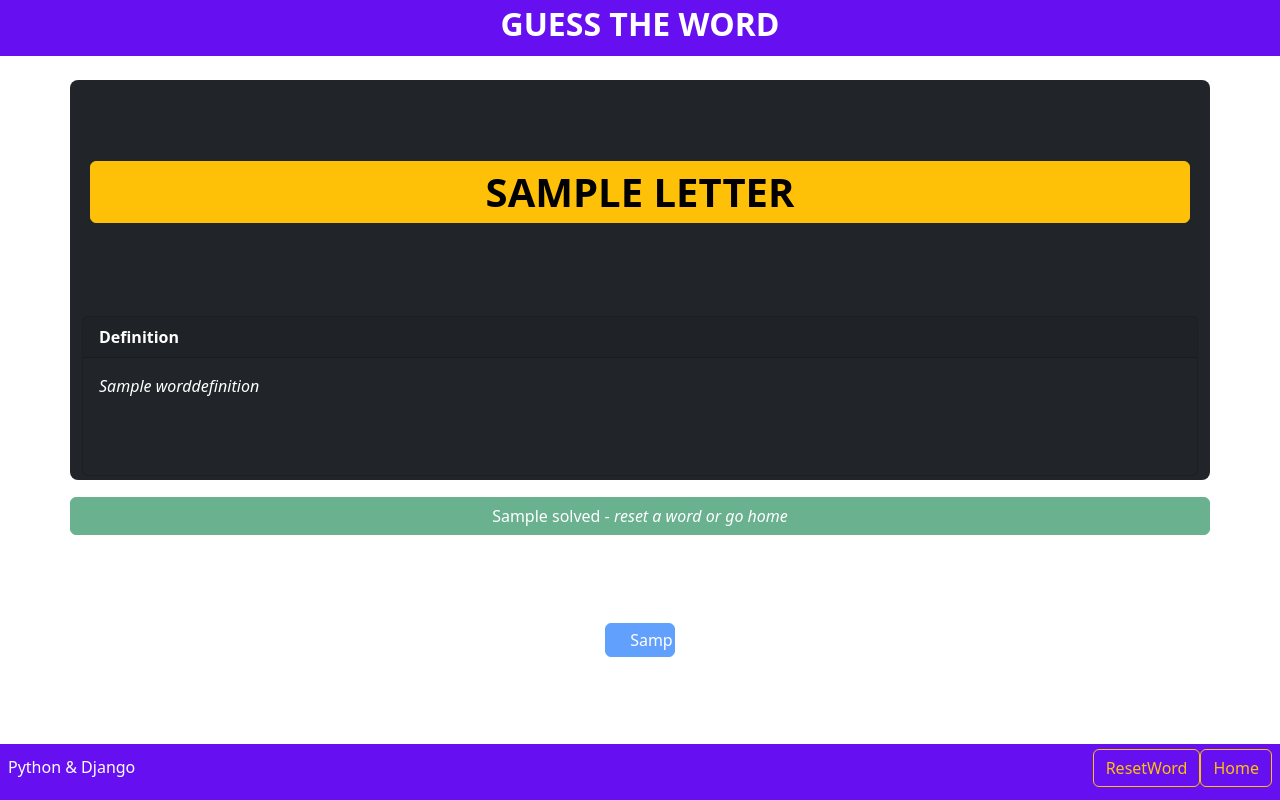
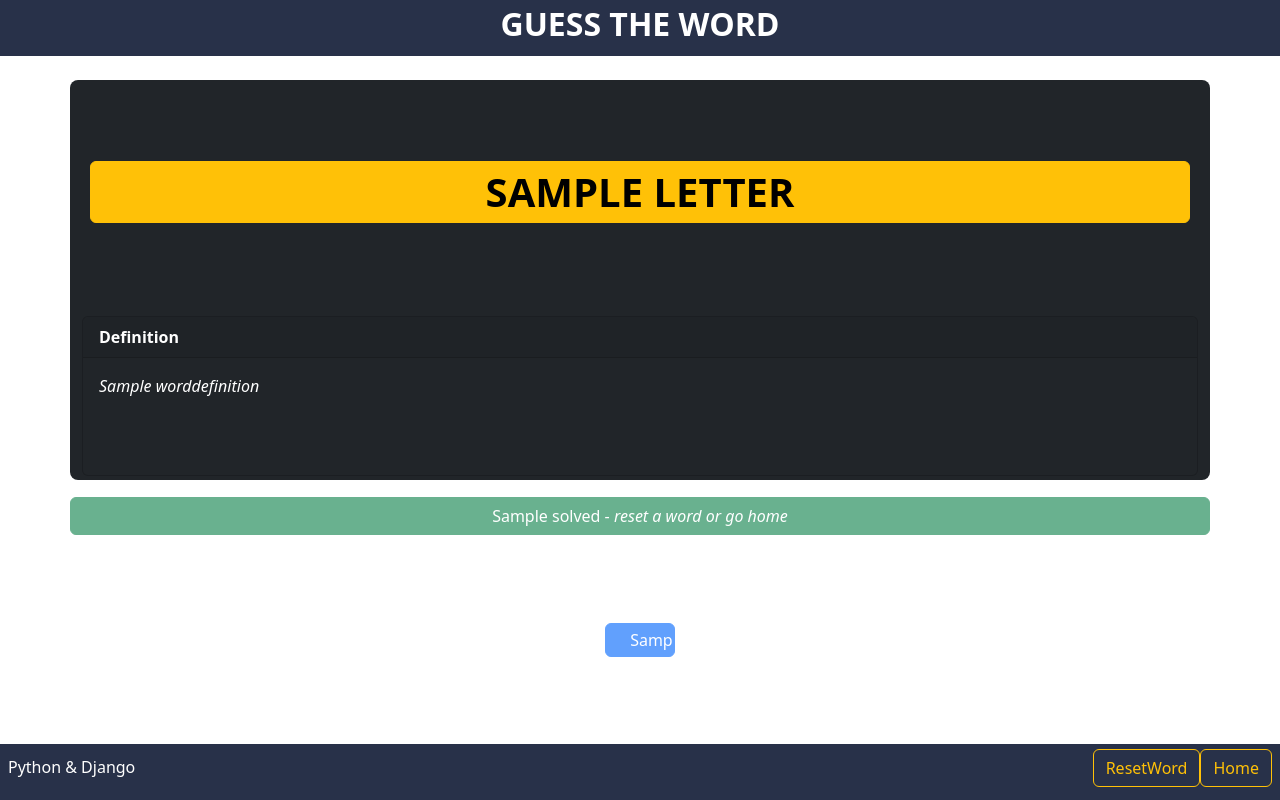
Before and after one commit to LNMIG/Games_Python, a Django app: template templates/guesstheword/home.html in a window 1280 px wide. Run offline with Django 4.2, Linux system fonts and the light colour scheme; the template is opened without the code that fills it: most values are stand-ins (such as "Sample title", 1, 10 or a date in 2020).

Commit message:
Change: footer, header background color

```diff
--- a/static/guesstheword/css/guesstheword.css
+++ b/static/guesstheword/css/guesstheword.css
@@ -26,7 +26,7 @@ body {
 .guesstheword_header, .guesstheword_footer {
   width: 100vw;
   height: 7vh;
-  background-color: #6610f2;
+  background-color: #283149;
 
   font-size: 2em;
   font-weight: 700;
```
